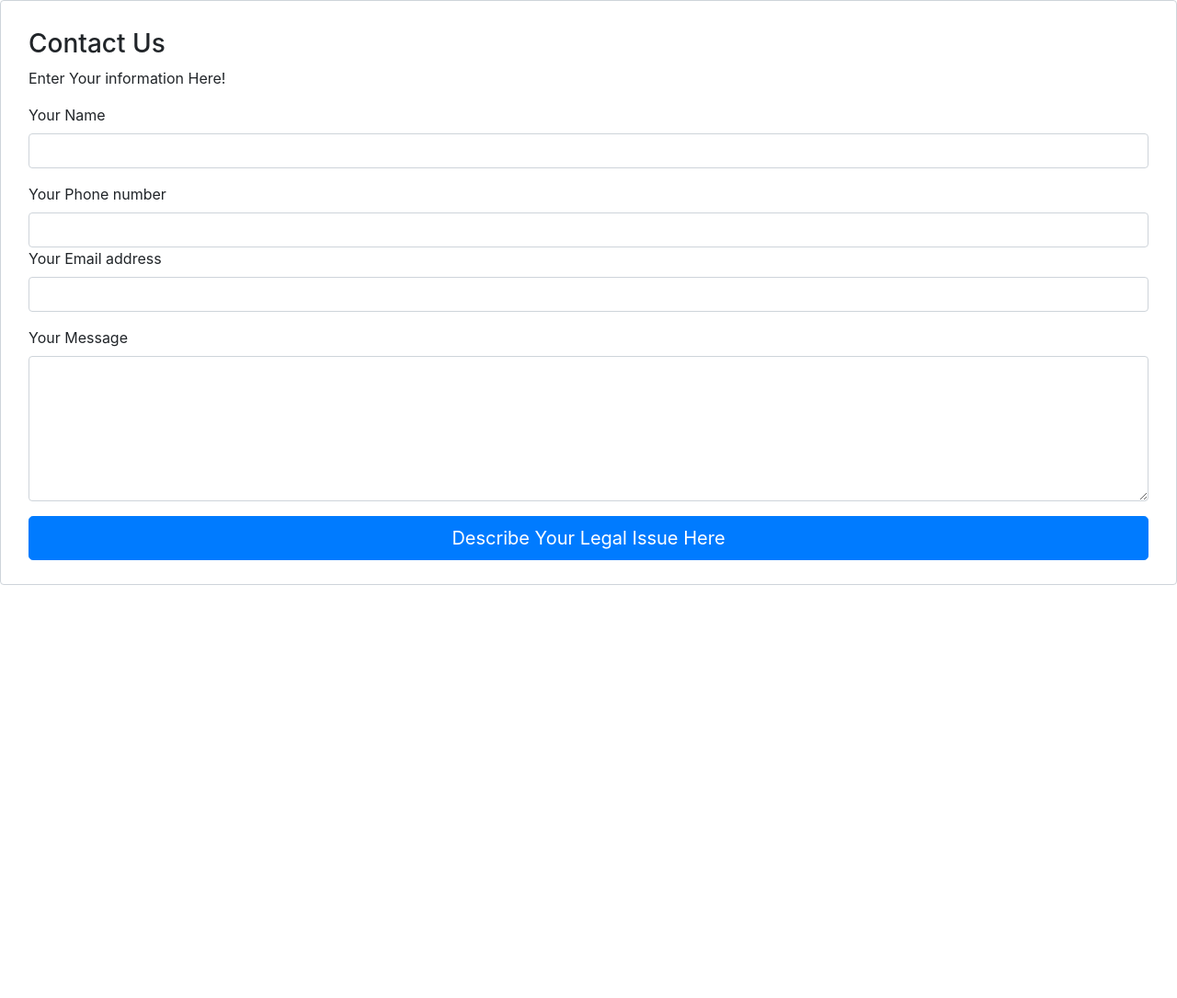
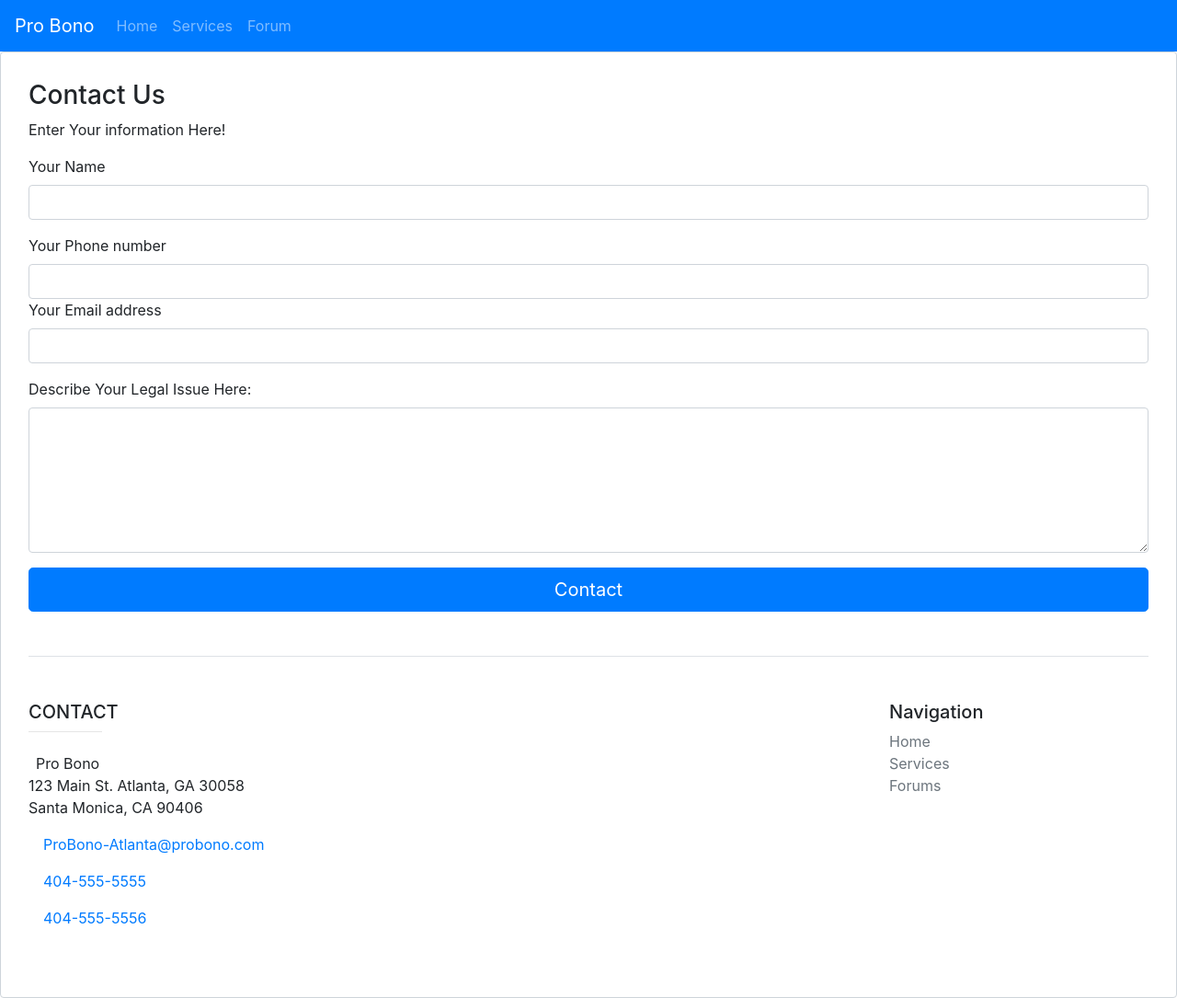
Before and after one commit to khareesmith/Pro-Bono-App, a website: page contact.html in a window 1280 px wide. Shown: the whole page at 92% size. Before the commit the page ends 800 px from the top, so only its background shows below. Drawn offline with nearby package versions, Linux system fonts and the light colour scheme.

Commit message:
final commit. Site finished?

```diff
--- a/contact.html
+++ b/contact.html
@@ -3,17 +3,33 @@
     <meta charset="utf-8">
     <meta name="viewport" content="width=device-width, initial-scale=
 shrink-to-fit=no">
-    <title>Contact form</title>
-    <!-- Bootstrap core CSS -->
-<link rel="stylesheet" href="https://stackpath.bootstrapcdn.com/bootstrap/4.
-5.2/css/bootstrap.min.css"
-integrity="sha384-JcKb8q3iqJ61gNV9KGb8thSsNjpSL0n8PARn9HuZOnIxN0hoP
-+VmmDGMN5t9UJ0Z" crossorigin="anonymous">
+    <title>Contact Form</title>
+
+    <link rel="stylesheet" href="https://stackpath.bootstrapcdn.com/bootstrap/4.5.2/css/bootstrap.min.css" integrity="sha384-JcKb8q3iqJ61gNV9KGb8thSsNjpSL0n8PARn9HuZOnIxN0hoP+VmmDGMN5t9UJ0Z" crossorigin="anonymous">
+    <link href="public/assets/css/contact.css" rel="stylesheet">
 </head>
 
 <body>
 
-<link href="assets/css/contact.css" rel="stylesheet">
+    <nav class="navbar navbar-expand-lg navbar-dark bg-primary">
+        <button class="navbar-toggler" type="button" data-toggle="collapse" data-target="#navbarTog" aria-controls="navbarTog" aria-expanded="false" aria-label="Toggle navigation">
+        <span class="navbar-toggler-icon"></span>
+        </button>
+        <div class="collapse navbar-collapse" id="navbarTog">
+            <a class="navbar-brand" href="index.html">Pro Bono</a>
+            <ul class="navbar-nav mr-auto mt-2 mt-lg-0">
+                <li class="nav-item">
+                    <a class="nav-link" href="index.html">Home</a>
+                </li>
+                <li class="nav-item">
+                    <a class="nav-link" href="services.html">Services</a>
+                </li>
+                <li class="nav-item">
+                    <a class="nav-link" href="forum.html">Forum</a>
+                </li>
+            </ul>
+        </div>
+    </nav>
 
 <div class="body">
 
@@ -48,7 +64,7 @@ class="form-control" required>
         </div>
 
         <div class="form-group">
-            <label for="Message" class="label">Your Message</label>
+            <label for="Message" class="label">Describe Your Legal Issue Here:</label>
             <div class="input-group">
                 <textarea id="Message" name="Message" class="form-control"
 rows="6" maxlength="3000" required></textarea>
@@ -57,7 +73,7 @@ rows="6" maxlength="3000" required></textarea>
 
         <div class="form-group">
             <button type="submit" id="button" class="btn
-btn-primary btn-lg btn-block">Describe Your Legal Issue Here</b>
+btn-primary btn-lg btn-block">Contact</b>
         </div>
 
 
@@ -65,7 +81,39 @@ btn-primary btn-lg btn-block">Describe Your Legal Issue Here</b>
     </div>
     <div>
 
+    <footer class="pt-4 my-md-5 pt-md-5 border-top">
+        <div class="row">
 
+            <div class="col-8 col-md-9 mx-auto">
+                <h5 class="text-uppercase whitecolor">Contact</h5>
+                <hr class="accent mt-0 d-inline-block mx-auto hrline" style="width: 80px;">
+                <p>
+                    <i class="fa fa-home mr-2"></i>
+                    Pro Bono<br>
+                    123 Main St. Atlanta, GA 30058<br>
+                    Santa Monica, CA 90406
+                </p>
+                <p>
+                    <i class="fa fa-envelope mr-3"></i> <a href="mailto:">ProBono-Atlanta@probono.com</a>
+                </p>
+                <p>
+                    <i class="fa fa-phone mr-3"></i> <a href="tel:1234567890">404-555-5555</a>
+                </p>
+                <p>
+                    <i class="fa fa-print mr-3"></i> <a href="tel:1234567899">404-555-5556</a>
+                </p>
+            </div>
+
+          <div class="col-4 col-md-3">
+            <h5>Navigation</h5>
+            <ul class="list-unstyled text-small">
+              <li><a class="text-muted" href="index.html">Home</a></li>
+              <li><a class="text-muted" href="services.html">Services</a></li>
+              <li><a class="text-muted" href="forum.html">Forums</a></li>
+            </ul>
+          </div>
+        </div>
+      </footer>
 
 <script src="https://code.jquery.com/jquery-3.5.1.slim.min.js"
 integrity="sha384-DfXdz2htPH0lsSSs5nCTpuj/zy4C+OGpamoFVy38MVBnE+IbbVYUew
--- a/public/assets/css/style.css
+++ b/public/assets/css/style.css
@@ -30,10 +30,6 @@ html, body {
     font-family: 'Lato', sans-serif;
 }
 
-.service-body {
-    background-color: #C0DEFF;
-}
-
 .w-100 {
     width: 100% !important;
     height: 75vh;
```
Also changed, not shown: services.html (+6 -6 lines), public/assets/css/contact.css (renamed from assets/css/contact.css).
